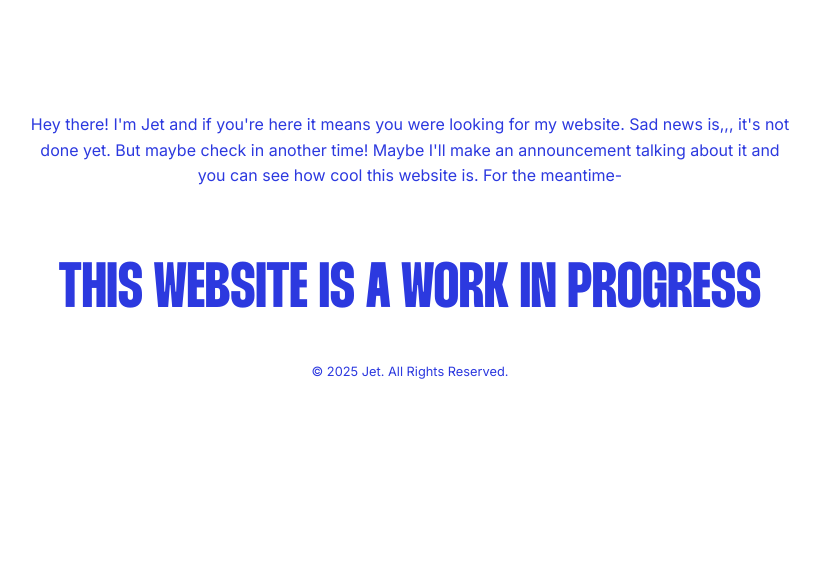
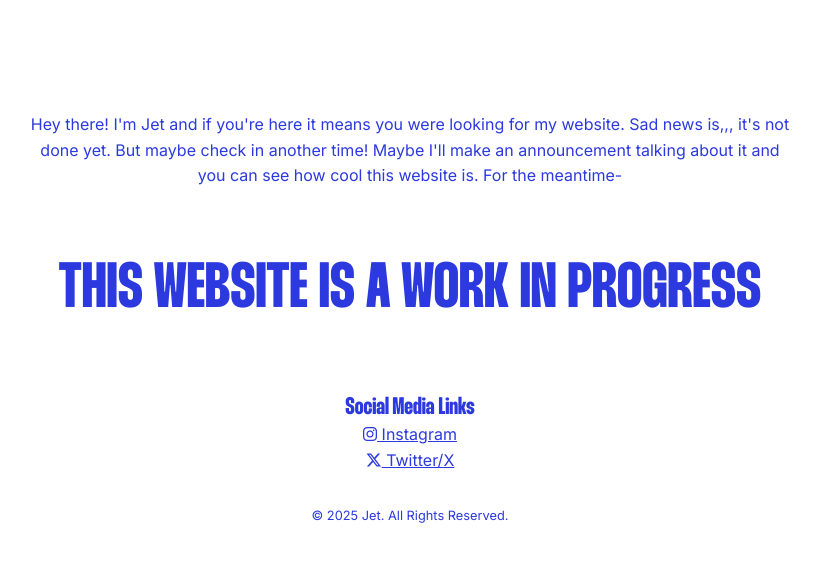
Before and after one commit to synchartz/jet-portfolio, a plain HTML site: page index.html in a window 1280 px wide. Shown: the whole page, without its empty margins (230-1050 px from the left). Drawn offline with Linux system fonts and the light colour scheme.

Commit message:
added links

```diff
--- a/css/pages/index.css
+++ b/css/pages/index.css
@@ -1,15 +1,25 @@
+#temporary-container {
+    color: var(--color-primary);
+    text-align: center;
+}
+
 #temporary-text {
     width: 48rem;
-    text-align: center;
     padding-top: 6rem;
-    margin-bottom: 4rem;
-    color: var(--color-primary);
+    margin-bottom: var(--space-xl);
 }
 
 #temporary-message {
-    text-align: center;
-    color: var(--color-primary);
     font-size: 4rem;
+    margin-bottom: var(--space-xl);
+}
+
+#temporary-list {
+    list-style: none;
+}
+
+#temporary-list li a {
+    text-decoration: underline;
 }
 
 @media (max-width: 800px) {
--- a/index.html
+++ b/index.html
@@ -16,6 +16,9 @@
     <link rel="stylesheet" href="css/layouts/footer.css">
     <link rel="stylesheet" href="css/pages/index.css">
 
+    <!--Images & Icons-->
+    <link rel="stylesheet" href="https://cdnjs.cloudflare.com/ajax/libs/font-awesome/6.7.2/css/all.min.css" integrity="sha512-Evv84Mr4kqVGRNSgIGL/F/aIDqQb7xQ2vcrdIwxfjThSH8CSR7PBEakCr51Ck+w+/U6swU2Im1vVX0SVk9ABhg==" crossorigin="anonymous" referrerpolicy="no-referrer"/>
+
     <!--Fonts-->
     <link rel="preconnect" href="https://fonts.googleapis.com">
     <link rel="preconnect" href="https://fonts.gstatic.com" crossorigin>
@@ -27,9 +30,14 @@
 </header>
 
 <body>
-    <div class="container flex-center flex-col">
+    <div class="container flex-center flex-col" id="temporary-container">
         <p id="temporary-text">Hey there! I'm Jet and if you're here it means you were looking for my website. Sad news is,,, it's not done yet. But maybe check in another time! Maybe I'll make an announcement talking about it and you can see how cool this website is. For the meantime-</p>
         <h1 id="temporary-message">THIS WEBSITE IS A WORK IN PROGRESS</h1>
+        <h2>Social Media Links</h3>
+        <ul id="temporary-list">
+            <li><a href="https://www.instagram.com/synchart_"><i class="fa-brands fa-instagram"></i> Instagram</a></li>
+            <li><a href="https://x.com/synchart_"><i class="fa-brands fa-x-twitter"></i> Twitter/X</a></li>
+        </ul>
     </div>
 </body>
 
```
